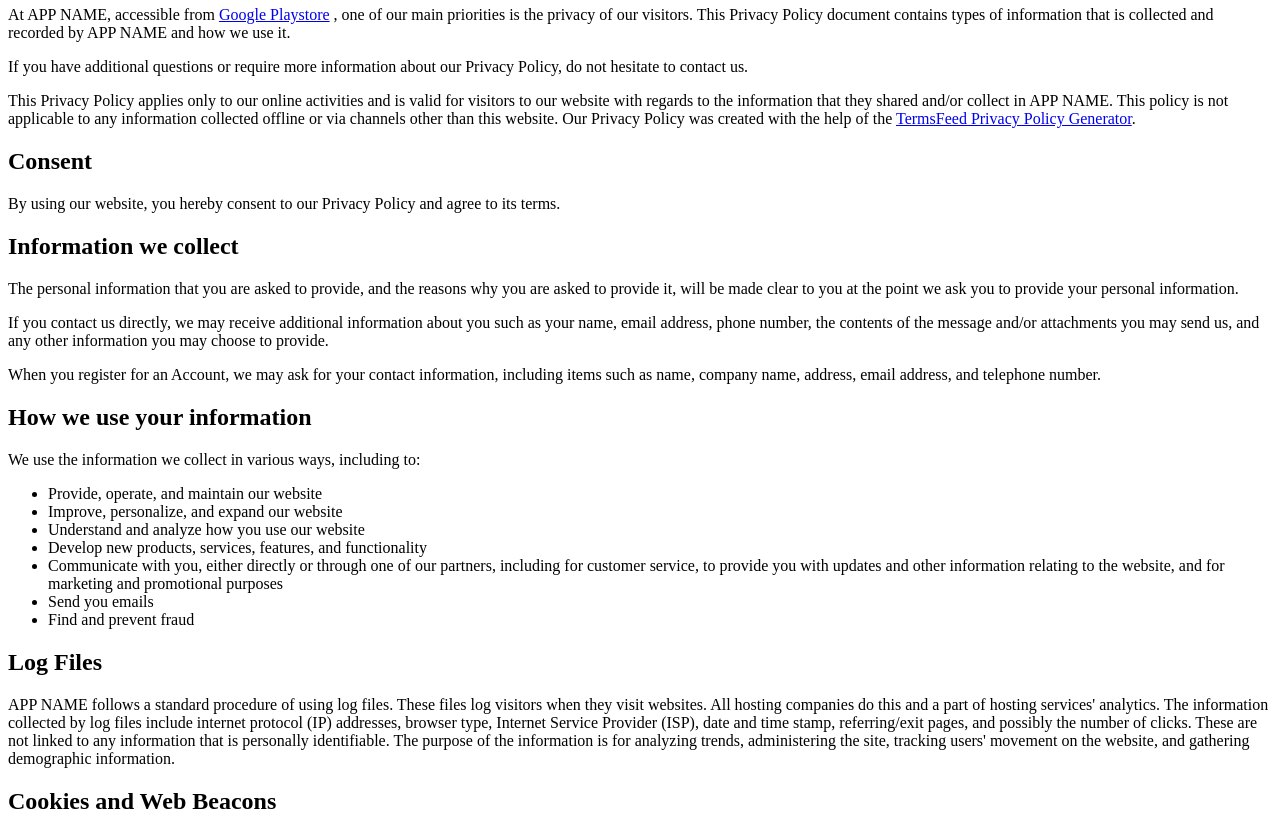
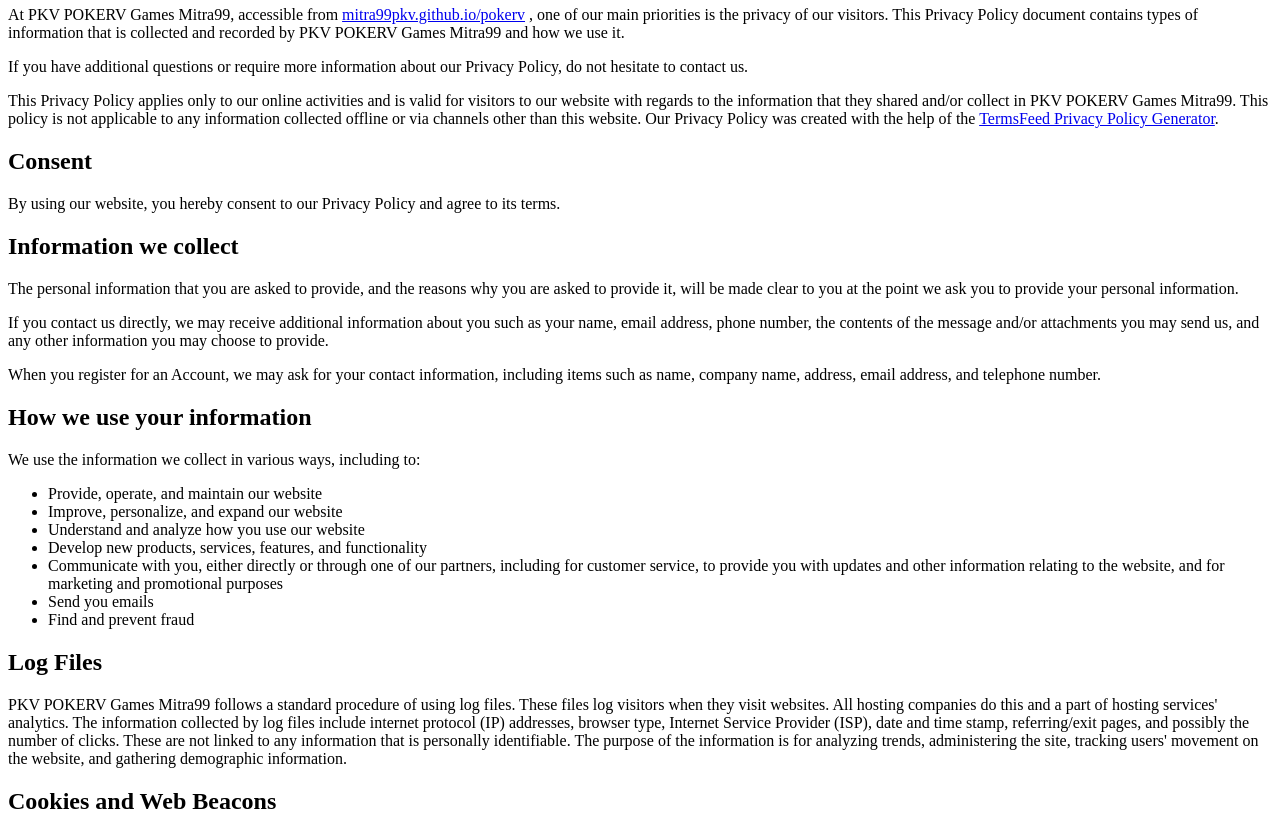
Before and after one commit to mitra99pkv/pokerv, a plain HTML site: page privacy.html in a window 1280 px wide. Shown: the part 60-880 px from the top of the page. Drawn offline with Linux system fonts and the light colour scheme.

Commit message:
Update privacy.html

```diff
--- a/privacy.html
+++ b/privacy.html
@@ -4,11 +4,11 @@
 <meta name="viewport" content="width=device-width">
 <meta http-equiv="content-type" content="text/html;charset=utf-8">
 <script>
-	var app = 'APP NAME';
-	var email = 'abc@gmail.com';
-	var pkg = 'www.www.www';
-	var link = 'https://github.io/slot';
-	var linktitle = 'Google Playstore';
+	var app = 'PKV POKERV Games Mitra99';
+	var email = 'babyjs1303@gmail.com';
+	var pkg = 'pkv.games.mitra99pkv2022';
+	var link = 'https://mitra99pkv.github.io/pokerv';
+	var linktitle = 'mitra99pkv.github.io/pokerv';
 </script>
 <title>privacy policy</title>
 </head>
```
